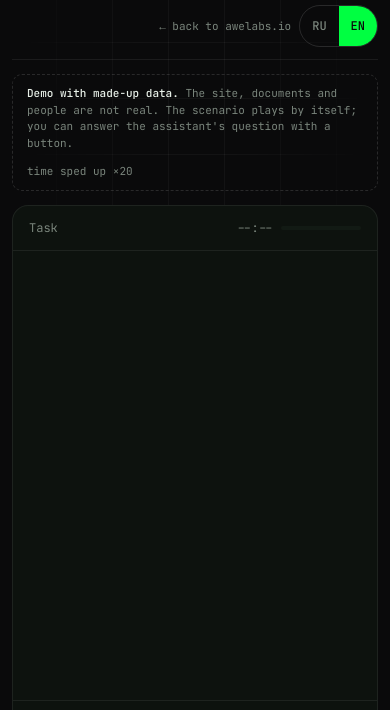
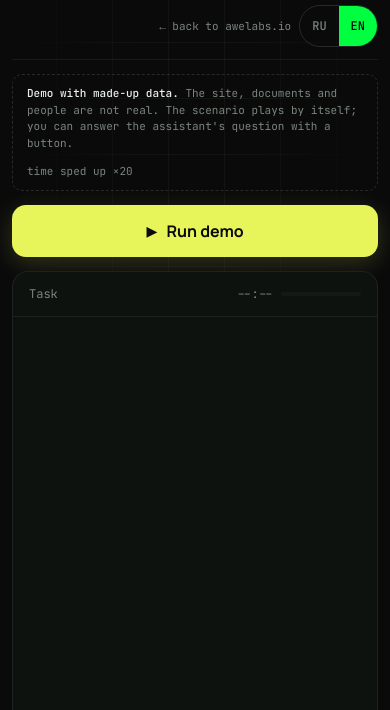
Before and after one commit to mikeabakumoff/awelabs-asbuilt-demo, a plain HTML site: page index.html in a window 390 px wide. Shown: the part 70-780 px from the top of the page. Drawn offline with Linux system fonts and the light colour scheme.

Commit message:
Mobile run button
Co-Authored-By: Claude Opus 5.5 <noreply@anthropic.com>

```diff
--- a/index.html
+++ b/index.html
@@ -412,6 +412,22 @@ function showDwg(){dwgShown=true;renderDwg();flag('dwg')}
 go.onclick=function(){dwgShown=false;renderDwg();reset();run()};
 apply();reset();
 </script>
+<style>
+.mrun{display:none}
+@media(max-width:860px){.mrun{display:flex;align-items:center;justify-content:center;gap:10px;width:100%;height:52px;margin:0 0 14px;border:0;border-radius:14px;background:var(--lime,#e8f55a);color:#0a0a0b;font:700 16px var(--body,sans-serif);box-shadow:0 6px 24px rgba(232,245,90,.18);cursor:pointer}
+.mrun[disabled]{opacity:.55}.mrun i{font-style:normal;font-size:13px}}
+</style>
+<script>
+(function(){
+  var go=document.getElementById('go'),note=document.querySelector('.note');if(!go||!note)return;
+  var b=document.createElement('button');b.className='mrun';b.type='button';b.innerHTML='<i>&#9654;</i><span></span>';
+  note.parentNode.insertBefore(b,note.nextSibling);
+  var tgt=function(){var e=document.querySelector('#chat');return e?(e.closest('.panel')||e):go};
+  function sync(){b.querySelector('span').textContent=(go.textContent||'').trim();b.disabled=!!go.disabled}
+  sync();setInterval(sync,300);
+  b.onclick=function(){if(go.disabled)return;go.click();setTimeout(function(){var y=tgt().getBoundingClientRect().top+window.pageYOffset-8;window.scrollTo({top:y,behavior:'smooth'})},120)};
+})();
+</script>
 <!-- AweLabs analytics -->
 <script>
 (function(){
```
